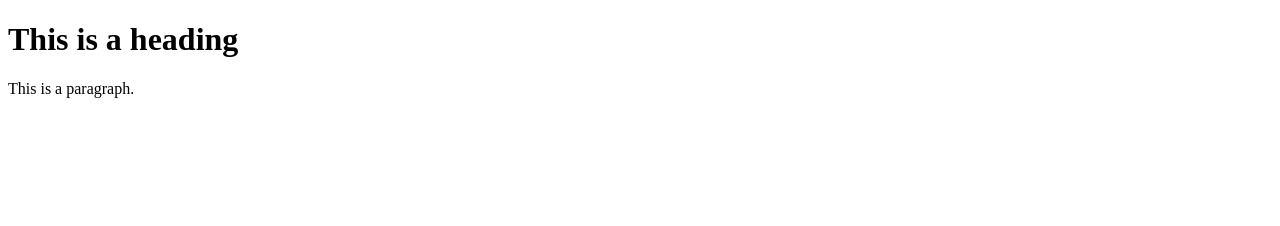
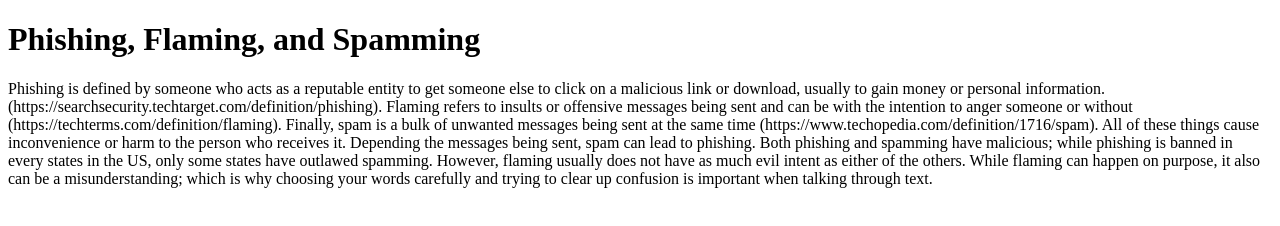
Before and after one commit to NicholasCampbell6/nicholascampbell, a plain HTML site: page index.html in a window 1280 px wide. Drawn offline with Linux system fonts and the light colour scheme.

Commit message:
Text Changed

```diff
--- a/index.html
+++ b/index.html
@@ -5,8 +5,11 @@
 </head>
 <body>
 
-<h1>This is a heading</h1>
-<p>This is a paragraph.</p>
+<h1>Phishing, Flaming, and Spamming</h1>
+<p>Phishing is defined by someone who acts as a reputable entity to get someone else to click on a malicious link or download, usually to gain money or personal information. (https://searchsecurity.techtarget.com/definition/phishing).
+Flaming refers to insults or offensive messages being sent and can be with the intention to anger someone or without (https://techterms.com/definition/flaming). Finally, spam is a bulk of unwanted messages being sent at the same time (https://www.techopedia.com/definition/1716/spam).
+	All of these things cause inconvenience or harm to the person who receives it. Depending the messages being sent, spam can lead to phishing. Both phishing and spamming have malicious; while phishing is banned in every states in the US, only some states have outlawed spamming. However, flaming usually does not have as much evil intent as either of the others. While flaming can happen on purpose, it also can be a misunderstanding; which is why choosing your words carefully and trying to clear up confusion is important when talking through text.
+</p>
 
 </body>
 </html>
```
